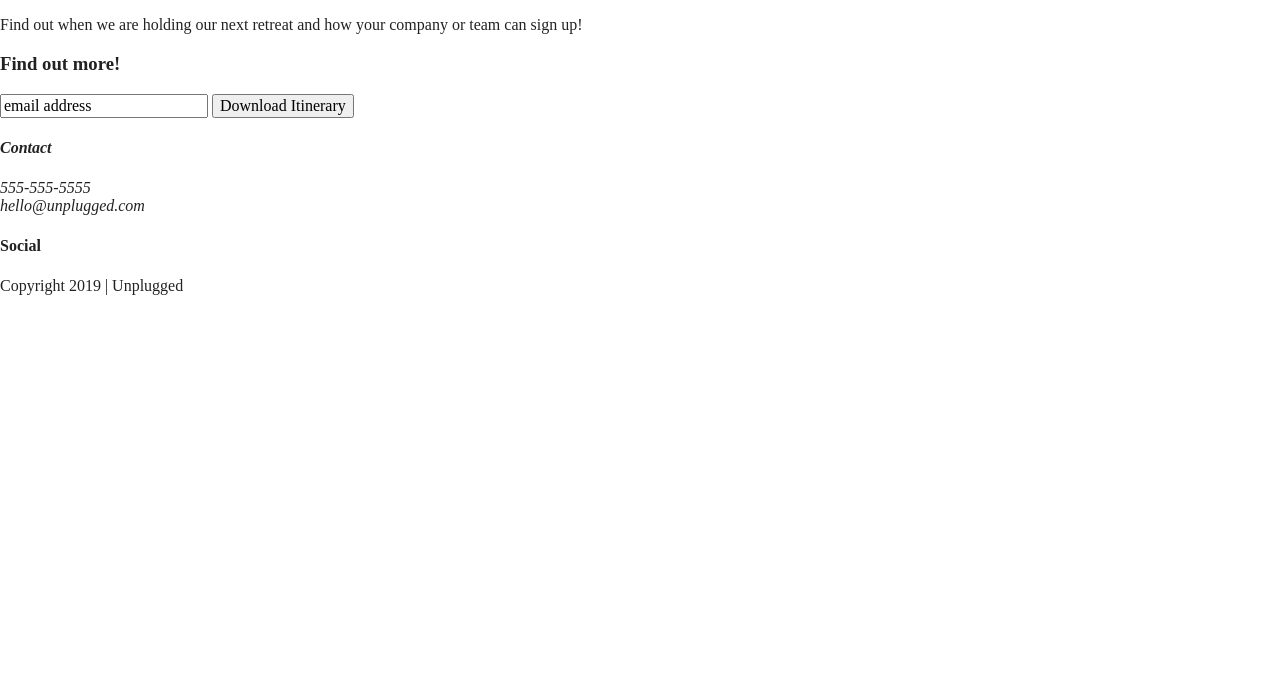
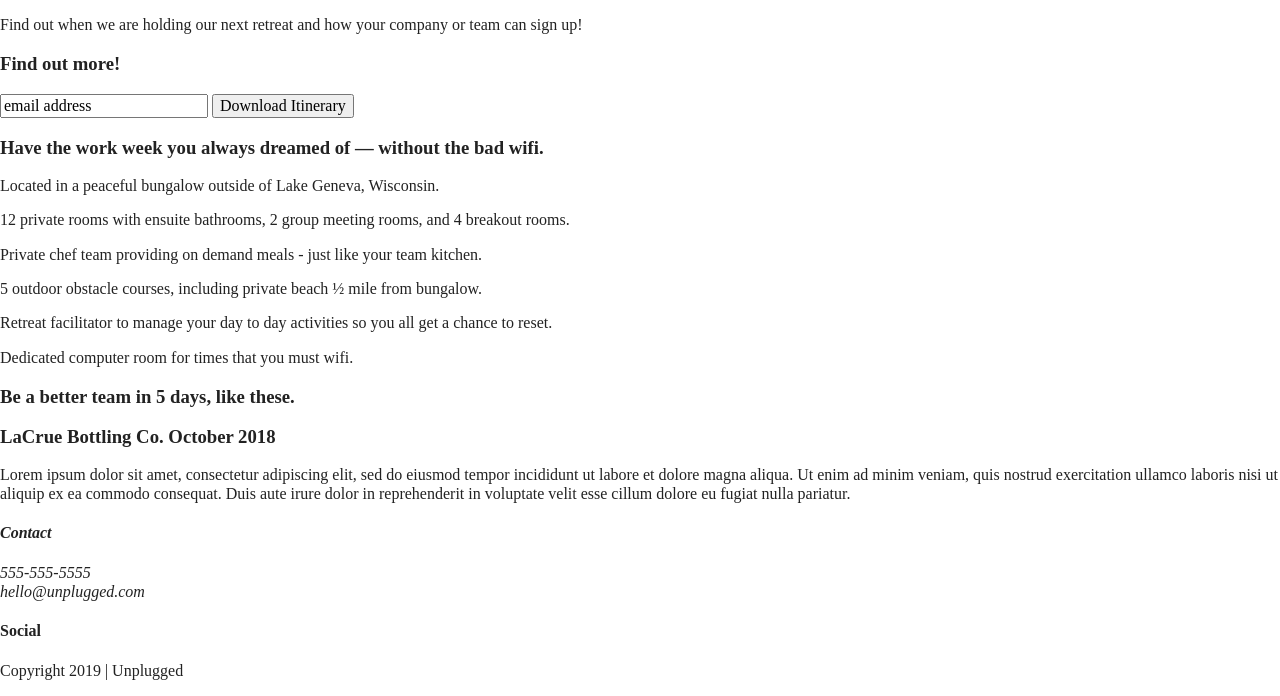
Before and after one commit to eleanwa/unplugged-retreat, a website built with Parcel: page index.html in a window 1280 px wide. Shown: the part 176-872 px from the top of the page. Before the commit the page ends 800 px from the top, so only its background shows below. Built offline with nearby package versions, Linux system fonts and the light colour scheme.

Commit message:
index changes

```diff
--- a/index.html
+++ b/index.html
@@ -58,8 +58,52 @@
           <input type="button" value="Download Itinerary">
         </div>
     </aside>
+    <section class="features">
+      <div class="content-wrapper">
+        <h3>Have the work week you always dreamed of — without the bad wifi.</h3>
+        <article>
+    <p class="fontawesome-icon"></p>
+    <p class="features-item-description">Located in a peaceful bungalow outside of Lake Geneva, Wisconsin.</p>
+</article>
+<article>
+    <p class="fontawesome-icon"></p>
+    <p class="features-item-description">12 private rooms with ensuite bathrooms, 2 group meeting rooms, and 4 breakout rooms.</p>
+</article>
+<article>
+    <p class="fontawesome-icon"></p>
+    <p class="features-item-description">Private chef team providing on demand meals - just like your team kitchen.</p>
+</article>
+<article>
+    <p class="fontawesome-icon"></p>
+    <p class="features-item-description">5 outdoor obstacle courses, including private beach ½ mile from bungalow.</p>
+</article>
+<article>
+    <p class="fontawesome-icon"></p>
+    <p class="features-item-description">Retreat facilitator to manage your day to day activities so you all get a chance to reset.</p>
+</article>
+<article>
+    <p class="fontawesome-icon"></p>
+    <p class="features-item-description">Dedicated computer room for times that you must wifi.</p>
+</article>
+    <section class="reviews">
+        <div class="content-wrapper">
+          <h3>Be a better team in 5 days, like these.</h3>
+          <article>
+            <div>
+              <h3>LaCrue Bottling Co. October 2018</h3>
+              <p>
+                Lorem ipsum dolor sit amet, consectetur adipiscing elit, sed do eiusmod tempor incididunt ut labore et
+                dolore magna aliqua. Ut enim ad minim veniam, quis nostrud exercitation ullamco laboris nisi ut aliquip
+                ex ea commodo consequat. Duis aute irure dolor in reprehenderit in voluptate velit esse cillum dolore eu
+                fugiat nulla pariatur.
+              </p>
+            </div>
+          </article>
+        </div>
+
 
   </main>
+
   <footer>
     <div class="content-wrapper">
         <div class="footer-content">
@@ -93,6 +137,7 @@
     </div>
 
 </div>
+
 </footer>
   <script src="js/vendor/modernizr-3.11.2.min.js"></script>
   <script src="js/plugins.js"></script>
```
